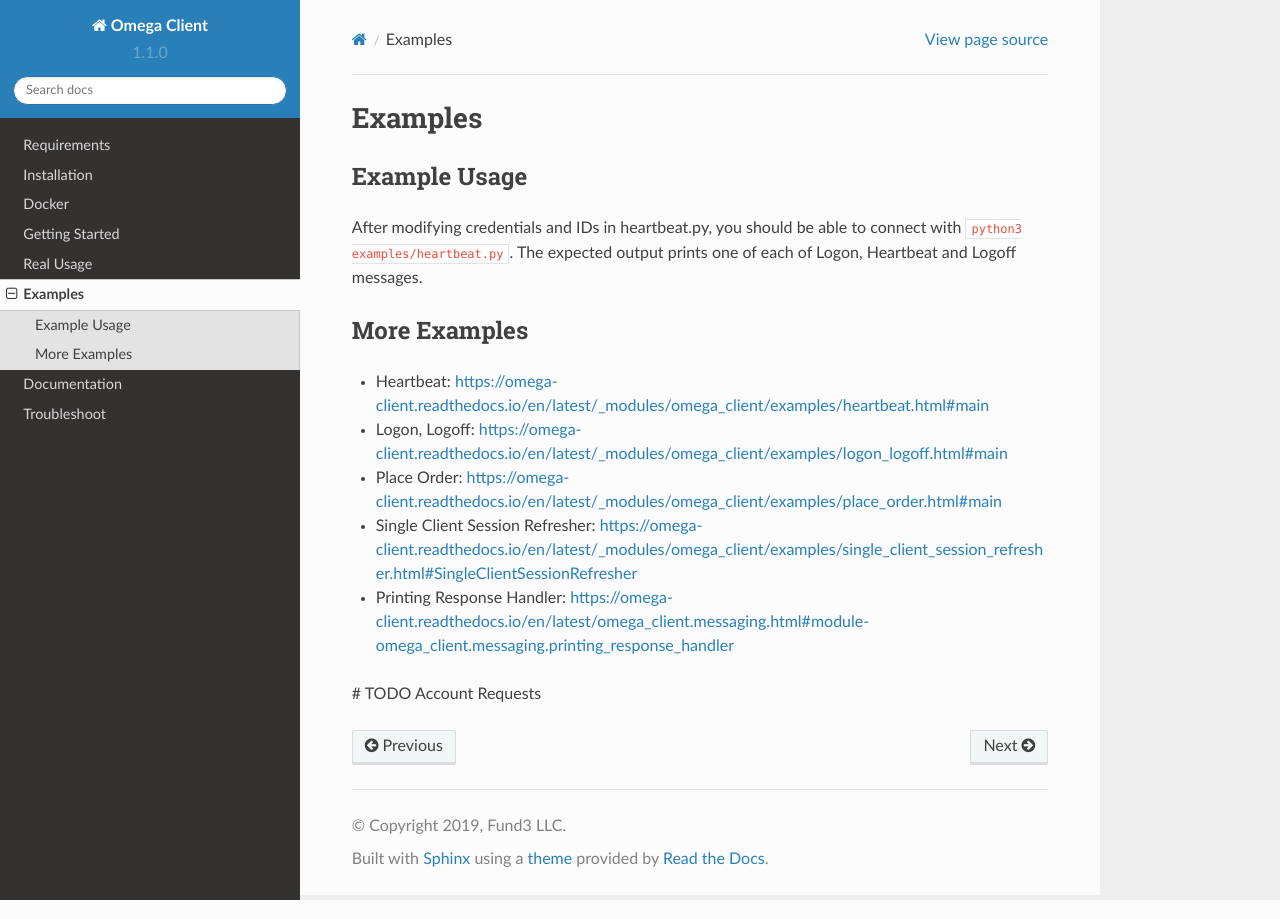
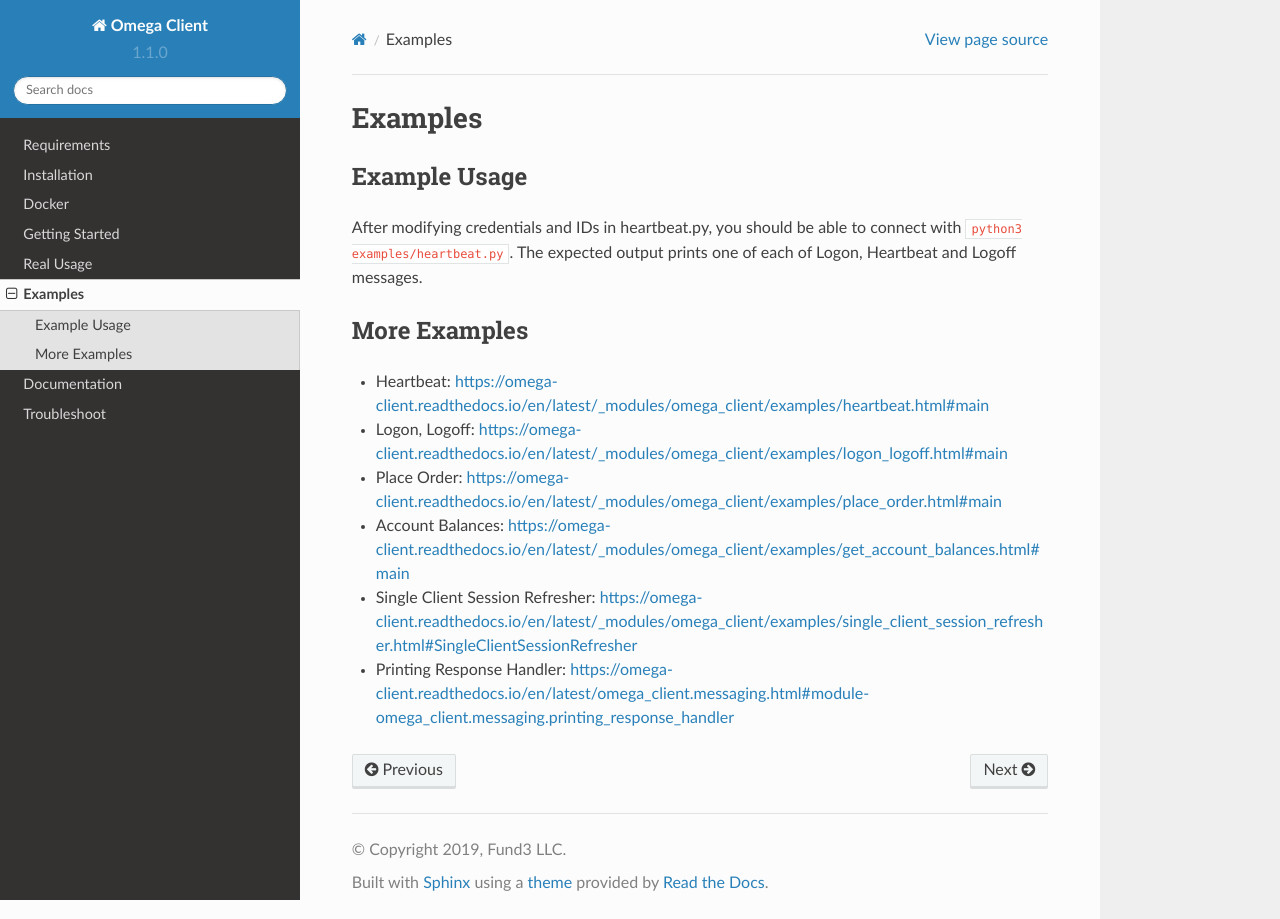
Before and after one commit to fund3/python_omega_client, a Sphinx documentation site: the page built from docs/source/Examples.rst, in a window 1280 px wide. Built offline with Sphinx 7.4.7 and the Read the Docs theme 2.0.0, drawn with Linux system fonts in a browser that asks for light colours.

Commit message:
updated examples.rst

```diff
--- a/docs/source/Examples.rst
+++ b/docs/source/Examples.rst
@@ -14,8 +14,6 @@ More Examples
 * Heartbeat: https://omega-client.readthedocs.io/en/latest/_modules/omega_client/examples/heartbeat.html#main
 * Logon, Logoff: https://omega-client.readthedocs.io/en/latest/_modules/omega_client/examples/logon_logoff.html#main
 * Place Order: https://omega-client.readthedocs.io/en/latest/_modules/omega_client/examples/place_order.html#main
+* Account Balances: https://omega-client.readthedocs.io/en/latest/_modules/omega_client/examples/get_account_balances.html#main
 * Single Client Session Refresher: https://omega-client.readthedocs.io/en/latest/_modules/omega_client/examples/single_client_session_refresher.html#SingleClientSessionRefresher
 * Printing Response Handler: https://omega-client.readthedocs.io/en/latest/omega_client.messaging.html#module-omega_client.messaging.printing_response_handler
-
-# TODO
-Account Requests
```
